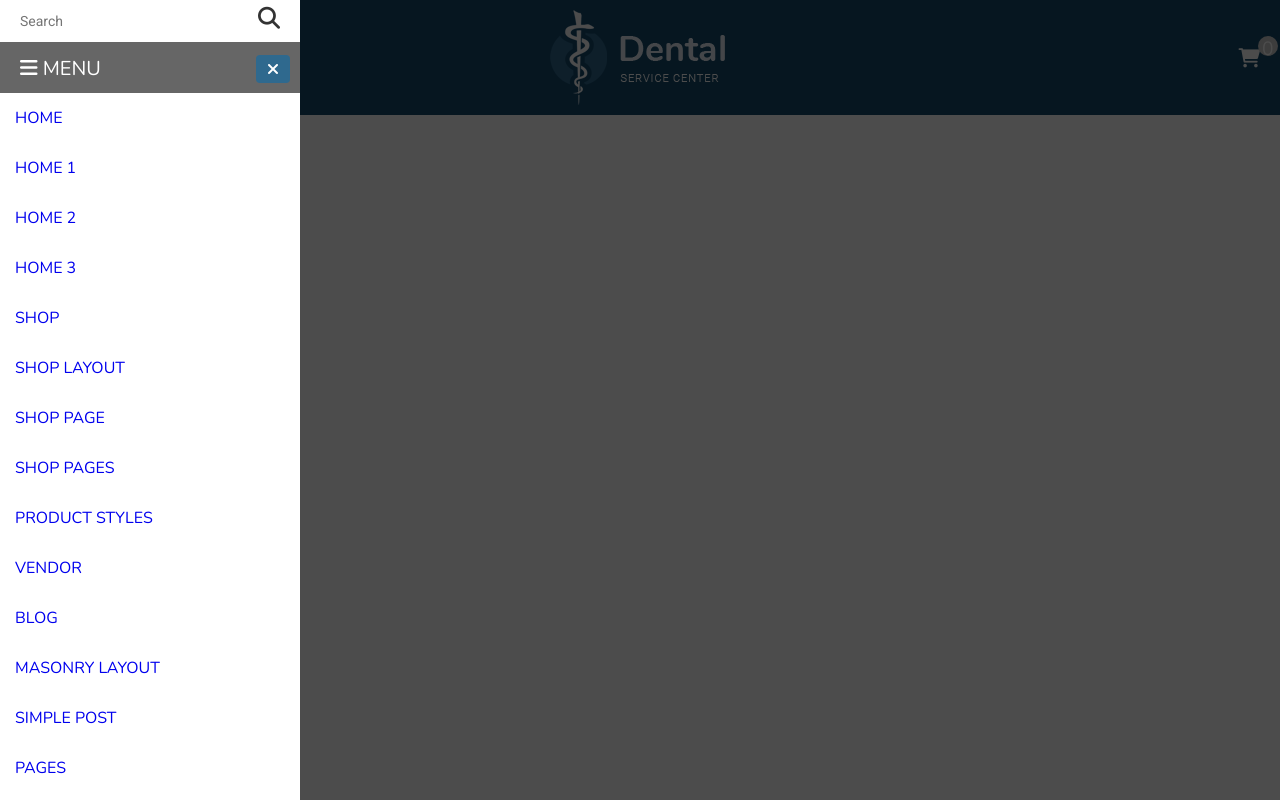
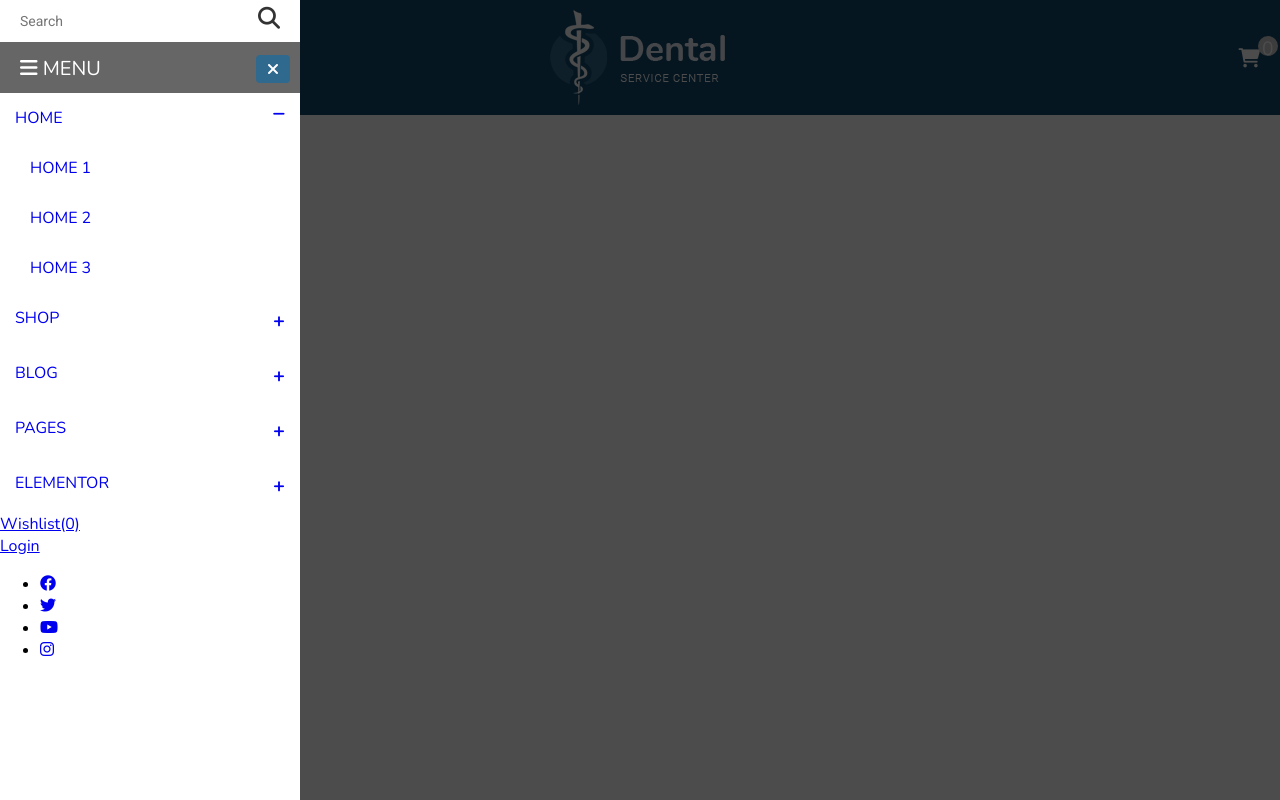
Before and after one commit to mcdg055/Corona-Health, a plain HTML site: page index.html in a window 1280 px wide. Drawn offline with nearby package versions, Linux system fonts and the light colour scheme.

Commit message:
toggle submenu list

```diff
--- a/CSS/index.css
+++ b/CSS/index.css
@@ -171,8 +171,7 @@ html {
     list-style-type: none;
 }
 
-ul.main-menu,
-.main-menu>li>ul {
+ul.main-menu {
     padding: 0;
     margin: 0;
     position: relative;
@@ -185,4 +184,32 @@ ul.main-menu,
     display: inline-block;
 }
 
+.submenu-list {
+    padding-left: 15px;
+}
+
+.toggle-submenu::after {
+    content: "\2b";
+    font-size: 20px;
+    font-weight: bold;
+    position: relative;
+    float: right;
+}
+
+.main-menu__item.active .toggle-submenu::after {
+    content: "\f068";
+    font-family: "Font Awesome 6 Free";
+    font-size: 14px;
+}
+
+.submenu-list {
+    transition: all 0.35s ease-in-out ;
+    max-height: 0;
+    overflow: hidden;
+}
+
+.main-menu__item.active>.submenu-list {
+    max-height: 100%;
+}
+
 /* MOBILE SIDE PANEL - END */
--- a/index.html
+++ b/index.html
@@ -38,8 +38,8 @@
             <div class="mobile-menu__wrapper">
                 <div class="main-menu__container">
                     <ul id="main-menu-mobile" class="main-menu">
-                        <li class="main-menu__item">
-                            <a href="#">Home</a>
+                        <li class="main-menu__item active">
+                            <a href="#" class="toggle-submenu">Home</a>
                             <ul class="submenu-list">
                                 <li class="submenu-list__item"><a href="#">Home 1</a></li>
                                 <li class="submenu-list__item"><a href="#">Home 2</a></li>
@@ -47,7 +47,7 @@
                             </ul>
                         </li>
                         <li class="main-menu__item">
-                            <a href="#">Shop</a>
+                            <a href="#" class="toggle-submenu">Shop</a>
                             <ul class="submenu-list">
                                 <li class="submenu-list__item"><a href="#">Shop Layout</a></li>
                                 <li class="submenu-list__item"><a href="#">shop page</a></li>
@@ -57,14 +57,14 @@
                             </ul>
                         </li>
                         <li class="main-menu__item">
-                            <a href="#">Blog</a>
+                            <a href="#" class="toggle-submenu">Blog</a>
                             <ul class="submenu-list">
                                 <li class="submenu-list__item"><a href="#">Masonry Layout</a></li>
                                 <li class="submenu-list__item"><a href="#">Simple Post</a></li>
                             </ul>
                         </li>
                         <li class="main-menu__item">
-                            <a href="#">Pages</a>
+                            <a href="#" class="toggle-submenu">Pages</a>
                             <ul class="submenu-list">
                                 <li class="submenu-list__item"><a href="#">About Us</a></li>
                                 <li class="submenu-list__item"><a href="#">Contact Us</a></li>
@@ -75,7 +75,7 @@
                             </ul>
                         </li>
                         <li class="main-menu__item">
-                            <a href="#">Elementor</a>
+                            <a href="#" class="toggle-submenu">Elementor</a>
                             <ul class="submenu-list">
                                 <li class="submenu-list__item"><a href="#">FTC Elements</a></li>
                                 <li class="submenu-list__item"><a href="#">FTC Elements</a></li>
@@ -122,6 +122,8 @@
         </div>
     </header>
 
+    <script src="https://code.jquery.com/jquery-3.6.3.min.js"
+        integrity="sha256-pvPw+upLPUjgMXY0G+8O0xUf+/Im1MZjXxxgOcBQBXU=" crossorigin="anonymous"></script>
     <script src="./js/index.js"></script>
 </body>
 
```
